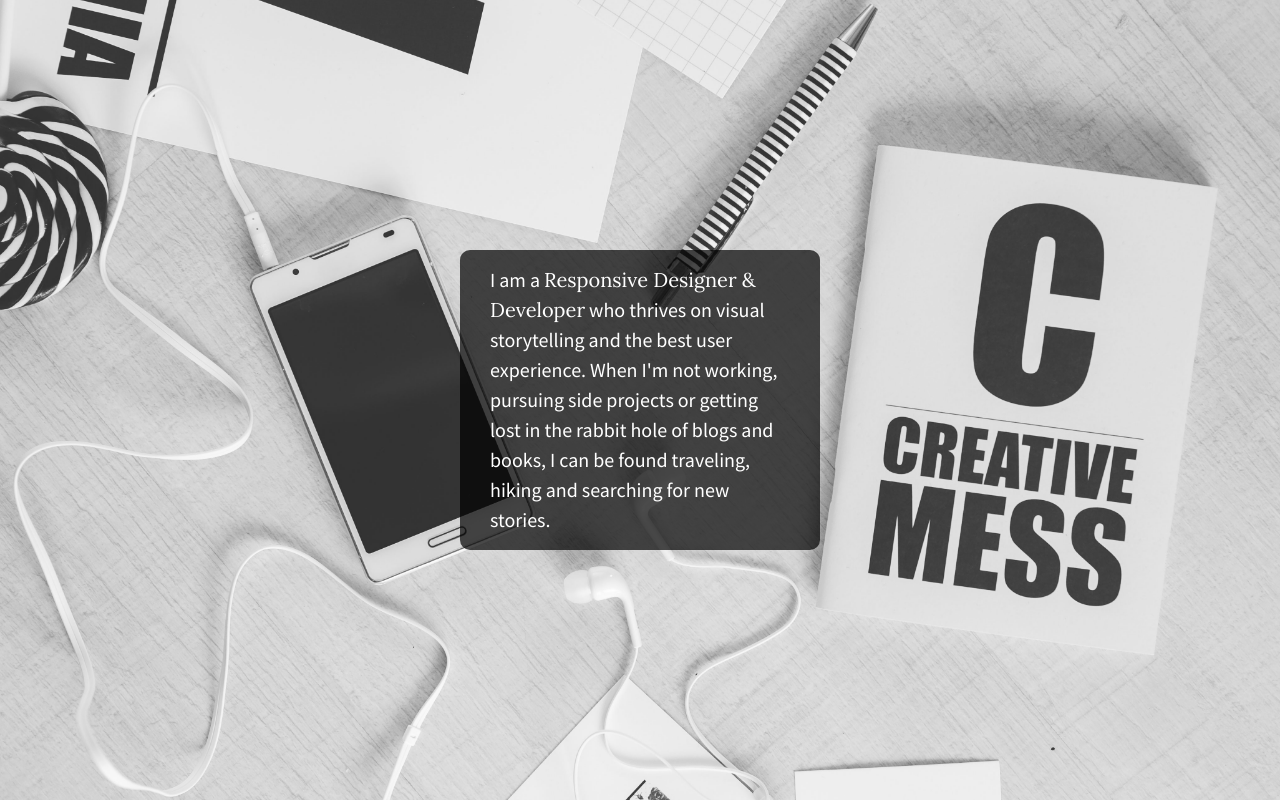
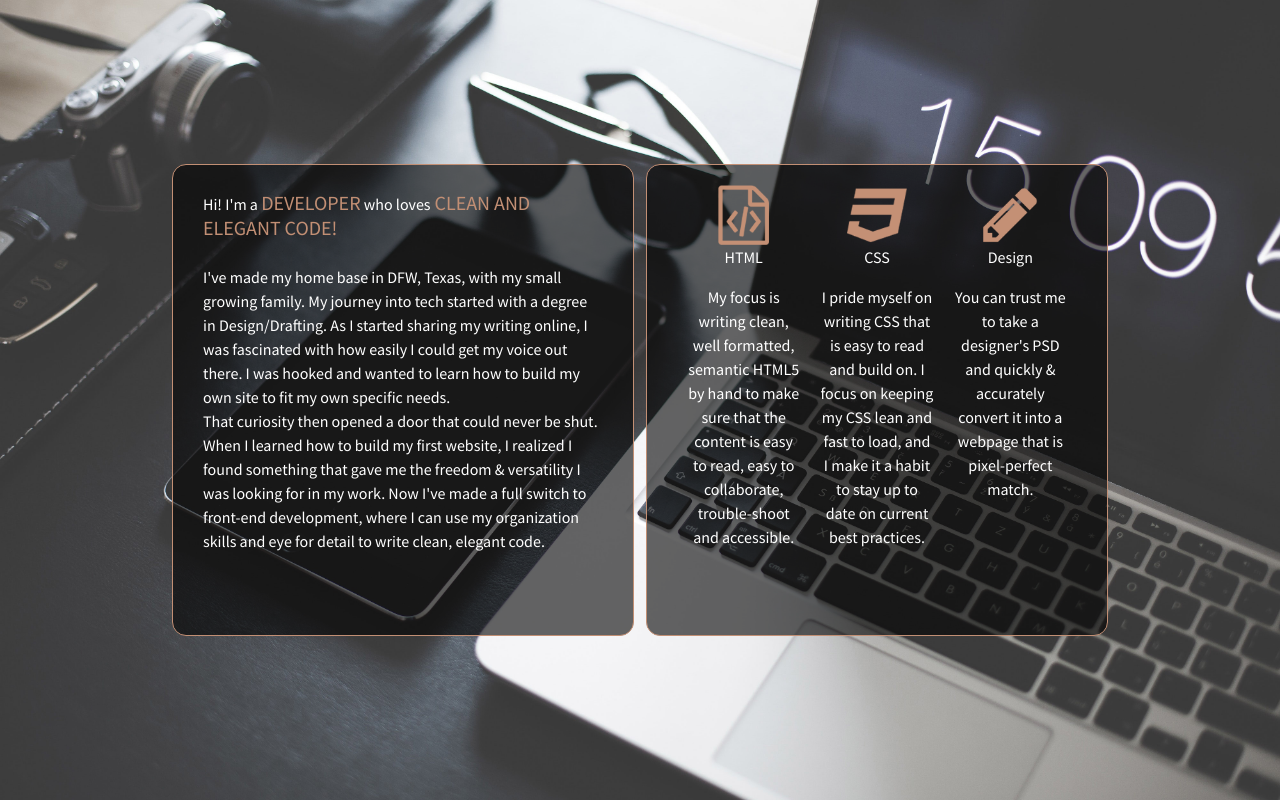
Before and after one commit to wiggledesigner/center-content-flexbox, a plain HTML site: page index.html in a window 1280 px wide. Drawn offline with nearby package versions, Linux system fonts and the light colour scheme.

Commit message:
updated index and css files and images added

```diff
--- a/css/main.css
+++ b/css/main.css
@@ -97,7 +97,7 @@ textarea {
 
 /*Large Background Image*/
 html {
-    background: url(../img/bkgd2.jpg) no-repeat center center fixed;
+    background: url(../img/bw-laptop.jpg) no-repeat center center fixed;
     background-size: cover;
     height: 100%;
    /* set height to 100% - these are important for allowing content to vertically align */
@@ -108,9 +108,11 @@ body {
     /* set height to 100% - these are important for allowing content to vertically align */
 }
 
+
 .wrapper {
     /* set the display to flex and use the justify-content & align-items properties to center all child elements on the page */
     align-items: center;
+    display: -webkit-flex;
     display: flex;
     justify-content: center;
     margin: 0;
@@ -118,31 +120,50 @@ body {
     width: 100%;
 }
 
-#content {
+.child {
     /* set the display to flex and use the justify-content & align-items properties to center the text within the div*/
-    align-items: center;
-    background: #222;
-    background:rgba(0,0,0,0.7);
+    background: #cc0000;
+    background:rgba(0,0,0,0.6);
     color: #fff;
     display: flex;
     font-family: 'Source Sans Pro', sans-serif;
     font-weight: 300;
-    font-size: 1.25em;
-    justify-content: center;
+    font-size: 1rem;
     line-height: 1.5em;
-    border-radius: 10px;
-    padding: 0px 30px;
-    width: 300px;
-    height: 300px;
+    border-radius: 14px;
+    border: 1px solid #C28F74;
+    margin: 6px;
+    padding: 10px 30px;
+    width: 400px;
+    height:450px;
 }
+
+.services {
+    text-align: center;
+    padding: 5px 10px 30px 10px;
+    margin: 5px 5px 5px 5px;
+
+}
+
+.services-html, .services-css, .services-design {
+    font-size: 1rem;
+    text-align: center;
+    padding: 5px 5px 5px 5px;
+    margin: 5px 5px 5px 5px;
+    width: 8.3125rem;
+}
+
+span {
+    color: #C28F74;
+    font-size: 1.25rem;
+    text-transform: uppercase;
+}
+
 
 #content p span {
     font-family: 'Lora', sans-serif;
+
 }
-
-
-
-
 
 /* ==========================================================================
    Helper classes
@@ -310,4 +331,11 @@ body {
     h3 {
         page-break-after: avoid;
     }
+
+    /* Responsive layout - makes the three columns stack on top of each other instead of next to each other */
+@media (max-width: 600px) {
+  .wrapper {
+    -webkit-flex-direction: column;
+    flex-direction: column;
+  }
 }
--- a/index.html
+++ b/index.html
@@ -3,10 +3,9 @@
     <head>
         <meta charset="utf-8">
         <meta http-equiv="x-ua-compatible" content="ie=edge">
-        <title></title>
+        <title>Wiggle Design | Ronnie Wiggin | Portfolio</title>
         <meta name="description" content="">
         <meta name="viewport" content="width=device-width, initial-scale=1">
-
         <link rel="apple-touch-icon" href="apple-touch-icon.png">
         <!-- Place favicon.ico in the root directory -->
 
@@ -19,14 +18,34 @@
         <!--[if lt IE 8]>
             <p class="browserupgrade">You are using an <strong>outdated</strong> browser. Please <a href="http://browsehappy.com/">upgrade your browser</a> to improve your experience.</p>
         <![endif]-->
+    <!-- Header Properties -->
 
         <!-- Add your site or application content here -->
+            <!-- Body Properties -->
 
-        <section class="wrapper">
-            <div id="content">
-                <p>I am a <span>Responsive Designer & Developer</span> who thrives on visual storytelling and the best user experience. When I'm not working, pursuing side projects or getting lost in the rabbit hole of blogs and books, I can be found traveling, hiking and searching for new stories.</p>
+        <div class="wrapper">
+              <div class="child">
+
+                 <p>Hi! I'm a <span>Developer</span> who loves<span> clean and elegant code!</span><br><br>I've made my home base in DFW, Texas, with my small growing family. My journey into tech started with a degree in Design/Drafting. As I started sharing my writing online, I was fascinated with how easily I could get my voice out there. I was hooked and wanted to learn how to build my own site to fit my own specific needs.<br>That curiosity then opened a door that could never be shut. When I learned how to build my first website, I realized I found something that gave me the freedom & versatility I was looking for in my work. Now I've made a full switch to front-end development, where I can use my organization skills and eye for detail to write clean, elegant code.</p>
             </div>
-        </section>
+            <div class="child">
+
+            <div class="services-html">
+                <img src="../center-content-flexbox/img/icon-html.png" alt="html" style="width: 60px"/><br>HTML
+                   <p>My focus is writing clean, well formatted, semantic HTML5 by hand to make sure that the content is easy to read, easy to collaborate, trouble-shoot and accessible.</p>
+            </div>
+            <div class="services-css">
+                <img src="../center-content-flexbox/img/icon-css.png" alt="CSS" style="width: 60px"/><br>CSS
+                  <p>I pride myself on writing CSS that is easy to read and build on. I focus on keeping my CSS lean and fast to load, and I make it a habit to stay up to date on current best practices.</p>
+            </div>
+            <div class="services-design">
+            <img src="../center-content-flexbox/img/icon-pencil.png" alt="design" style="width: 60px"><br>Design
+                <p>You can trust me to take a designer's PSD and quickly &amp; accurately convert it into a webpage that is pixel-perfect match.</p>
+
+            </div>
+            </div>
+
+
 
         <script src="https://ajax.googleapis.com/ajax/libs/jquery/1.11.3/jquery.min.js"></script>
         <script>window.jQuery || document.write('<script src="js/vendor/jquery-1.11.3.min.js"><\/script>')</script>
```
Also changed, not shown: img/black-sunglasses-near-macbook-pro-and-ipad-196659.jpg (added), img/bw-developer.jpg (added), img/bw-laptop.jpg (added), img/icon-css.png (added), img/icon-envelope.png (added), img/icon-github.png (added), img/icon-html.png (added), img/icon-instagram.png (added), img/icon-linkedin.png (added), img/icon-pencil.png (added), img/icon-tumblr.png (added), img/icon-twitter.png (added), 1 other file.
